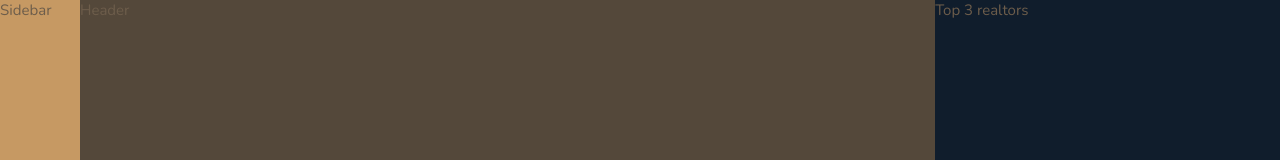
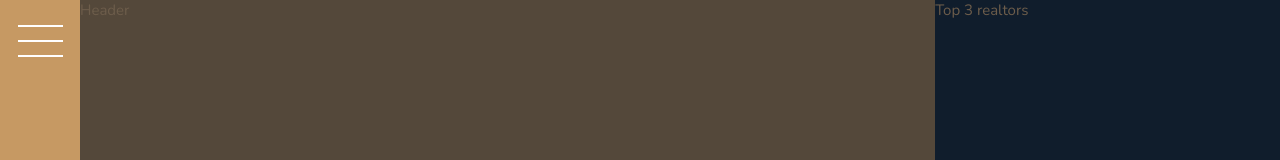
Before and after one commit to Maggnity/nexter-project, a website: page index.html in a window 1280 px wide. Shown: the top 160 px of the page. Drawn offline with nearby package versions, Linux system fonts and the light colour scheme.

Commit message:
Building the sidebar

```diff
--- a/index.html
+++ b/index.html
@@ -28,7 +28,11 @@
     <title>nexter &mdash; your home, your freedom</title>
   </head>
   <body class="container">
-    <div class="sidebar">Sidebar</div>
+    <div class="sidebar">
+        <button title="navbar-button" class="nav-btn">
+
+        </button>
+    </div>
     <header class="header">Header</header>
     <div class="realtors">Top 3 realtors</div>
 
--- a/sass/_sidebar.scss
+++ b/sass/_sidebar.scss
@@ -2,4 +2,34 @@
     background-color: $color-primary;
     grid-column: sidebar-start / sidebar-end;
     grid-row: 1 / -1;
+
+    display: flex;
+    justify-content: center;
 }
+
+.nav-btn {
+    border: none;
+    border-radius: 0;
+    background-color: #fff;
+    height: 2px;
+    width: 4.5rem;
+    margin-top: 4rem;
+
+    &::before,
+    &::after {
+        background-color: #fff;
+        height: 2px;
+        width: 4.5rem;
+        content: "";
+        display: block;
+    }
+
+
+    &::before {
+        transform: translateY(-1.5rem);
+        }
+    &::after {
+        transform: translateY(1.3rem);
+
+    }
+}
```
Also changed, not shown: css/style.css.
